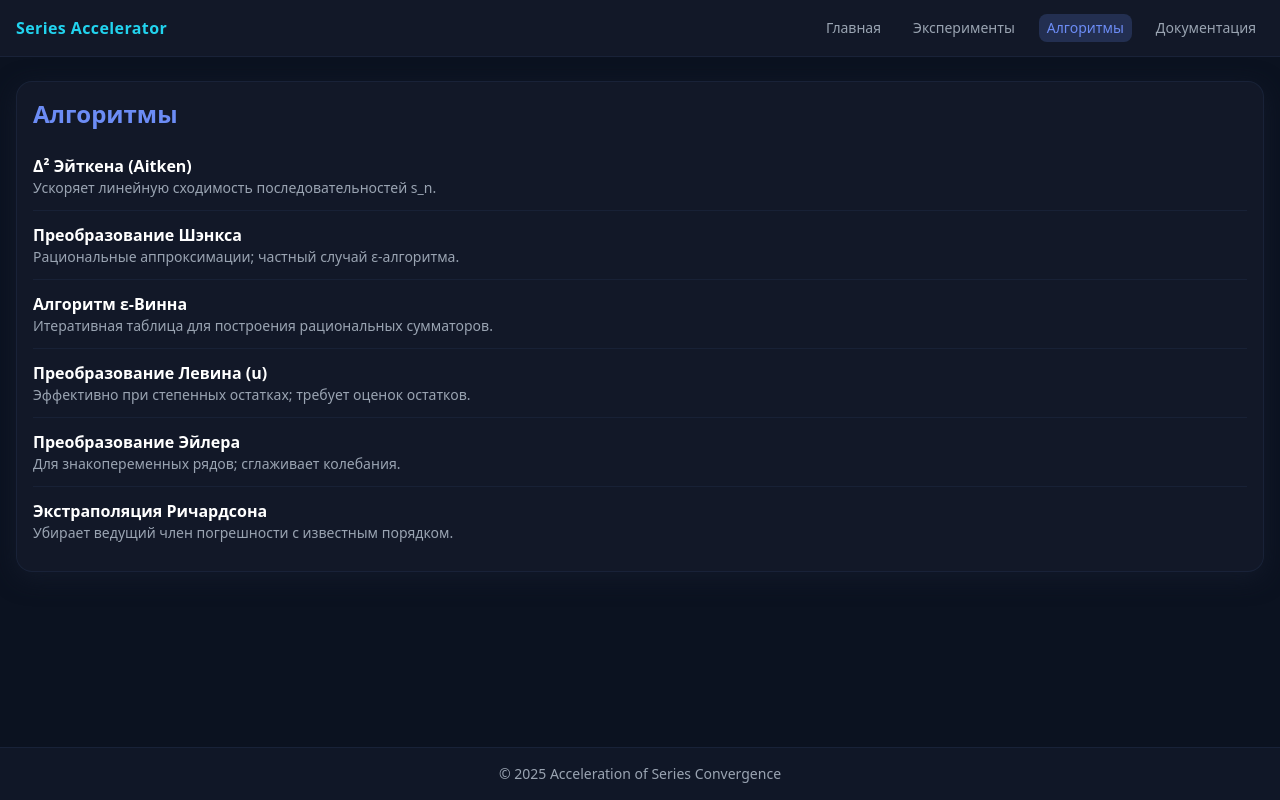
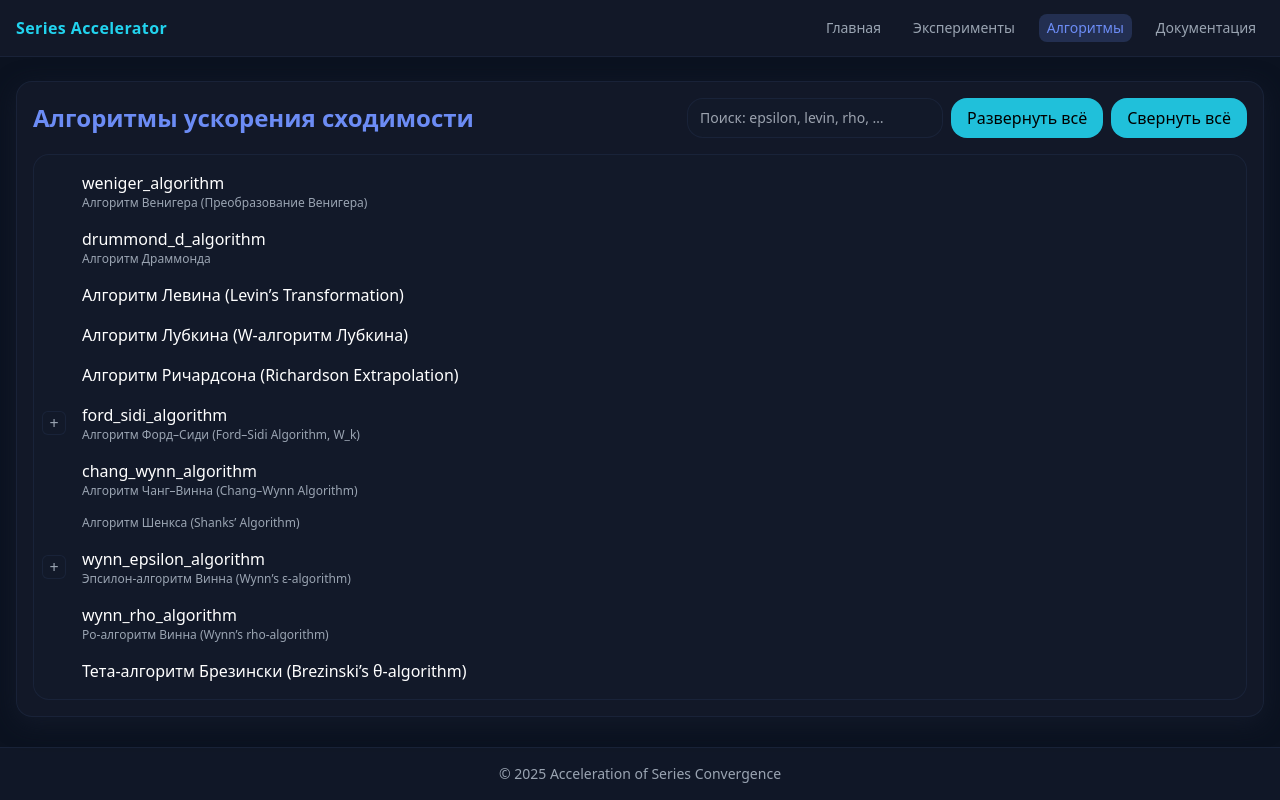
Before and after one commit to DarkLordRowan/shanks-university, a React (Vite) app in the folder frontend/: page /algorithms in a window 1280 px wide. Built offline with nearby package versions, Linux system fonts and the light colour scheme.

Commit message:
Frontend. Temp

```diff
--- a/frontend/src/pages/Algorithms.tsx
+++ b/frontend/src/pages/Algorithms.tsx
@@ -1,44 +1,264 @@
-import React from "react";
+import React, { useMemo, useState } from "react";
 
-const items = [
+/** Узел дерева алгоритмов */
+type AlgNode = {
+    id: string;
+    title: string;       // краткое имя (EN)
+    subtitle?: string;   // подпись/перевод (RU)
+    url?: string;
+    document?: string;
+    author?: Author[];
+    children?: AlgNode[];
+};
+
+type Author = {
+    id: string;
+    name: string;
+    url: string;
+}
+
+/** Данные: сгруппировал в семейства, но ты можешь свободно перестраивать дерево */
+const TREE: AlgNode[] = [
     {
-        title: "Δ² Эйткена (Aitken)",
-        note: "Ускоряет линейную сходимость последовательностей s_n.",
+        id: "weniger_algorithm",
+        title: "weniger_algorithm",
+        subtitle: "Алгоритм Венигера (Преобразование Венигера)",
+        document: "Weniger.pdf -> weniger_algorithm.pdf",
+        children: []
     },
     {
-        title: "Преобразование Шэнкса",
-        note: "Рациональные аппроксимации; частный случай ε-алгоритма.",
+        id: "drummond_d_algorithm",
+        title: "drummond_d_algorithm",
+        subtitle: "Алгоритм Драммонда",
+        children: []
     },
     {
-        title: "Алгоритм ε-Винна",
-        note: "Итеративная таблица для построения рациональных сумматоров.",
+        id: "",
+        title: "Алгоритм Левина (Levin’s Transformation)",
+        subtitle: "",
+        children: []
     },
     {
-        title: "Преобразование Левина (u)",
-        note: "Эффективно при степенных остатках; требует оценок остатков.",
+        id: "",
+        title: "Алгоритм Лубкина (W-алгоритм Лубкина)",
+        subtitle: "",
+        children: []
     },
     {
-        title: "Преобразование Эйлера",
-        note: "Для знакопеременных рядов; сглаживает колебания.",
+        id: "",
+        title: "Алгоритм Ричардсона (Richardson Extrapolation)",
+        subtitle: "",
+        children: []
     },
     {
-        title: "Экстраполяция Ричардсона",
-        note: "Убирает ведущий член погрешности с известным порядком.",
+        id: "ford_sidi_algorithm",
+        title: "ford_sidi_algorithm",
+        subtitle: "Алгоритм Форд–Сиди (Ford–Sidi Algorithm, W_k)",
+        children: [
+            { id: "ford_sidi_one_algorithm", title: "ford_sidi_one_algorithm", subtitle: "Алгоритм Форд–Сиди (первая версия))" },
+            { id: "ford_sidi_two_algorithm", title: "ford_sidi_two_algorithm", subtitle: "Алгоритм Форд–Сиди (вторая версия)" },
+            { id: "ford_sidi_three_algorithm", title: "ford_sidi_three_algorithm", subtitle: "Алгоритм Форд–Сиди (третья версия)" },
+        ]
+    },
+    {
+        id: "chang_wynn_algorithm",
+        title: "chang_wynn_algorithm",
+        subtitle: "Алгоритм Чанг–Винна (Chang–Wynn Algorithm)",
+        children: []
+    },
+    {
+        id: "",
+        title: "",
+        subtitle: "Алгоритм Шенкса (Shanks’ Algorithm)",
+        children: []
+    },
+    {
+        id: "wynn_epsilon_algorithm",
+        title: "wynn_epsilon_algorithm",
+        subtitle: "Эпсилон-алгоритм Винна (Wynn’s ε-algorithm)",
+        document: "",
+        author: [
+            {
+                id: "Peter Wynn",
+                name: "Peter Wynn",
+                url: "https://en.wikipedia.org/wiki/Peter_Wynn_%28mathematician%29",
+            }
+        ],
+        children: [
+            { id: "wynn_epsilon_one_algorithm", title: "wynn_epsilon_one_algorithm", subtitle: "Эпсилон-алгоритм Винна (базовый)" },
+            { id: "wynn_epsilon_two_algorithm", title: "wynn_epsilon_two_algorithm", subtitle: "Эпсилон-алгоритм Винна (вторая версия)" },
+            { id: "wynn_epsilon_three_algorithm", title: "wynn_epsilon_three_algorithm", subtitle: "Эпсилон-алгоритм Винна (третья версия)" },
+        ]
+    },
+    {
+        id: "wynn_rho_algorithm",
+        title: "wynn_rho_algorithm",
+        subtitle: "Ро-алгоритм Винна (Wynn’s rho-algorithm)",
+        author: [
+            {
+                id: "Peter Wynn",
+                name: "Peter Wynn",
+                url: "https://en.wikipedia.org/wiki/Peter_Wynn_%28mathematician%29",
+            }
+        ],
+        children: []
+    },
+    {
+        id: "",
+        title: "Тета-алгоритм Брезински (Brezinski’s θ-algorithm)",
+        subtitle: "",
+        children: []
     },
 ];
 
-const Algorithms: React.FC = () => (
-    <div className="card">
-        <h1 className="mb-3 text-2xl font-bold text-primary">Алгоритмы</h1>
-        <ul className="divide-y divide-border/50">
-            {items.map((x) => (
-                <li key={x.title} className="py-3">
-                    <div className="font-semibold">{x.title}</div>
-                    <div className="text-sm text-textDim">{x.note}</div>
-                </li>
-            ))}
-        </ul>
-    </div>
-);
+/* ----------------------------- UI компоненты ----------------------------- */
+
+function flattenIds(nodes: AlgNode[]): string[] {
+    const acc: string[] = [];
+    const walk = (arr: AlgNode[]) => {
+        for (const n of arr) {
+            acc.push(n.id);
+            if (n.children?.length) walk(n.children);
+        }
+    };
+    walk(nodes);
+    return acc;
+}
+
+type NodeProps = {
+    node: AlgNode;
+    level?: number;
+    expanded: Set<string>;
+    toggle: (id: string) => void;
+    filter: string;
+};
+
+const TreeNode: React.FC<NodeProps> = ({ node, level = 0, expanded, toggle, filter }) => {
+    const hasChildren = !!node.children?.length;
+
+    // match by id/title/subtitle
+    const matches = useMemo(() => {
+        if (!filter) return true;
+        const q = filter.toLowerCase();
+        return (
+            node.id.toLowerCase().includes(q) ||
+            node.title.toLowerCase().includes(q) ||
+            (node.subtitle?.toLowerCase().includes(q) ?? false)
+        );
+    }, [filter, node]);
+
+    // если не совпадает узел и нет совпадений в детях — скрываем
+    const hasMatchInChildren = useMemo(() => {
+        if (!node.children) return false;
+        const check = (n: AlgNode): boolean =>
+            (n.id + n.title + (n.subtitle ?? "")).toLowerCase().includes(filter.toLowerCase()) ||
+            (!!n.children && n.children.some(check));
+        return node.children.some(check);
+    }, [node.children, filter]);
+
+    if (filter && !matches && !hasMatchInChildren) return null;
+
+    const isOpen = expanded.has(node.id);
+
+    return (
+        <div className="select-none">
+            <div
+                className="flex items-center gap-2 py-1"
+                style={{ paddingLeft: `${level * 14}px` }}
+            >
+                {hasChildren ? (
+                    <button
+                        onClick={() => toggle(node.id)}
+                        className="inline-flex h-6 w-6 items-center justify-center rounded-md border border-border/60 bg-panel/70 text-textDim hover:text-white"
+                        aria-label={isOpen ? "Collapse" : "Expand"}
+                        title={isOpen ? "Свернуть" : "Развернуть"}
+                    >
+                        {isOpen ? "−" : "+"}
+                    </button>
+                ) : (
+                    <span className="inline-block h-6 w-6" />
+                )}
+
+                <div className="rounded-lg px-2 py-1">
+                    <div className="font-medium text-white">{node.title}</div>
+                    {node.subtitle && (
+                        <div className="text-xs text-textDim">{node.subtitle}</div>
+                    )}
+                    {node.url && (
+                        <u className="text-xs text-textDim">{node.url}</u>
+                    )}
+                </div>
+            </div>
+
+            {hasChildren && isOpen && (
+                <div className="border-l border-border/40">
+                    {node.children!.map((ch) => (
+                        <TreeNode
+                            key={ch.id}
+                            node={ch}
+                            level={level + 1}
+                            expanded={expanded}
+                            toggle={toggle}
+                            filter={filter}
+                        />
+                    ))}
+                </div>
+            )}
+        </div>
+    );
+};
+
+const Algorithms: React.FC = () => {
+    const [query, setQuery] = useState("");
+    const [expanded, setExpanded] = useState<Set<string>>(new Set());
+
+    const allIds = useMemo(() => flattenIds(TREE), []);
+
+    const expandAll = () => setExpanded(new Set(allIds));
+    const collapseAll = () => setExpanded(new Set());
+
+    const toggle = (id: string) =>
+        setExpanded((prev) => {
+            const next = new Set(prev);
+            next.has(id) ? next.delete(id) : next.add(id);
+            return next;
+        });
+
+    // При поиске автоматически раскрываем все для удобства просмотра результатов
+    React.useEffect(() => {
+        if (query.trim()) setExpanded(new Set(allIds));
+    }, [query, allIds]);
+
+    return (
+        <div className="card">
+            <div className="mb-4 flex flex-col gap-3 md:flex-row md:items-center md:justify-between">
+                <h1 className="text-2xl font-bold text-primary">Алгоритмы ускорения сходимости</h1>
+
+                <div className="flex gap-2">
+                    <input
+                        value={query}
+                        onChange={(e) => setQuery(e.target.value)}
+                        placeholder="Поиск: epsilon, levin, rho, …"
+                        className="w-64 rounded-xl2 border border-border/60 bg-panel/70 px-3 py-2 text-sm outline-none focus:ring-2 focus:ring-primary/40"
+                    />
+                    <button onClick={expandAll} className="btn">Развернуть всё</button>
+                    <button onClick={collapseAll} className="btn">Свернуть всё</button>
+                </div>
+            </div>
+
+            <div className="rounded-xl2 border border-border/60 bg-panel/70 p-2">
+                {TREE.map((root) => (
+                    <TreeNode
+                        key={root.id}
+                        node={root}
+                        expanded={expanded}
+                        toggle={toggle}
+                        filter={query}
+                    />
+                ))}
+            </div>
+        </div>
+    );
+};
 
 export default Algorithms;
```
